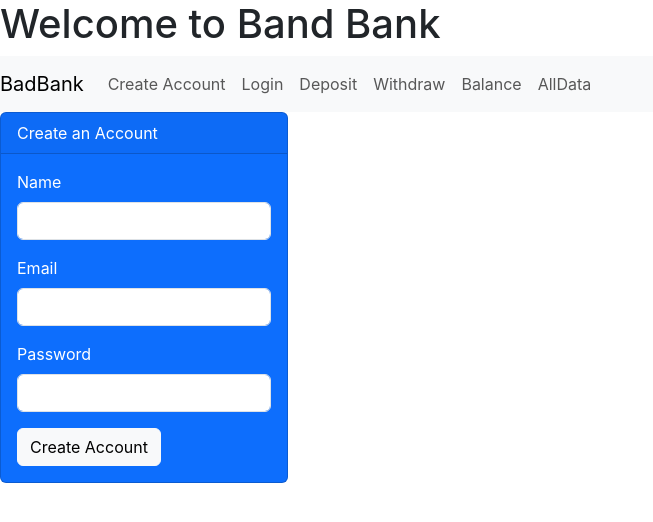
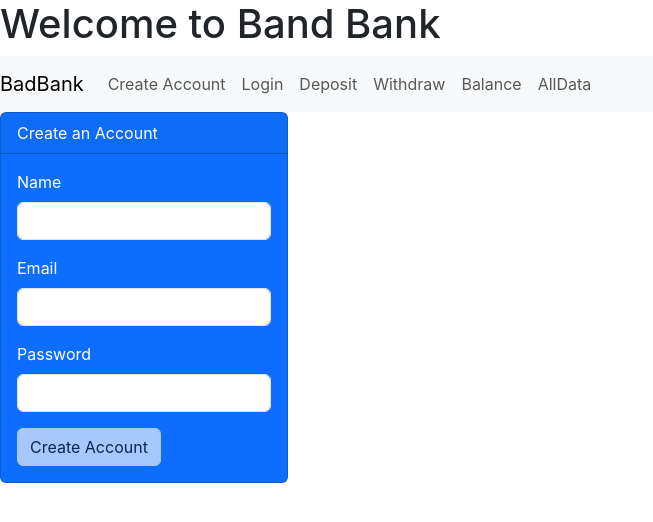
Before and after one commit to cesaranibaljimenez/Front-End-Banking, a React (Create React App) app: page /CreateAccount in a window 1280 px wide. Shown: the top 522 px of the page, without its empty margins (0-653 px from the left). Built offline with nearby package versions, Linux system fonts and the light colour scheme.

Commit message:
Se agrega la lógica para que botón Create Account permanezca deshabilitado hasta que se registren todo los datos solicitdos

```diff
--- a/src/Components/CreateAccount.js
+++ b/src/Components/CreateAccount.js
@@ -14,6 +14,10 @@ function CreateAccount() {
   const [email, setEmail] = React.useState('');
   const [password, setPassword] = React.useState('');
   const ctx = React.useContext(UserContext);
+
+  //verificar si todos los registros estan llenos
+
+  const allFieldsFilled = name !== '' && email !== '' && password !== '';
 
   console.log('Contexto en CreateAccount:', ctx);
 
@@ -64,7 +68,7 @@ function CreateAccount() {
               <label htmlFor="password" className="form-label">Password</label>
               <input type="password" className="form-control" id="password" value={password} onChange={(e) => setPassword(e.target.value)} />
             </div>
-            <button type="submit" className="btn btn-light">Create Account</button>
+            <button type="submit" className="btn btn-light" disabled={!allFieldsFilled}>Create Account</button>
           </form>
         ) : (
           <>
```
